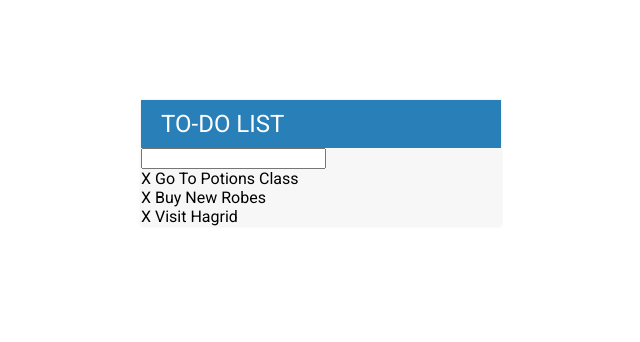
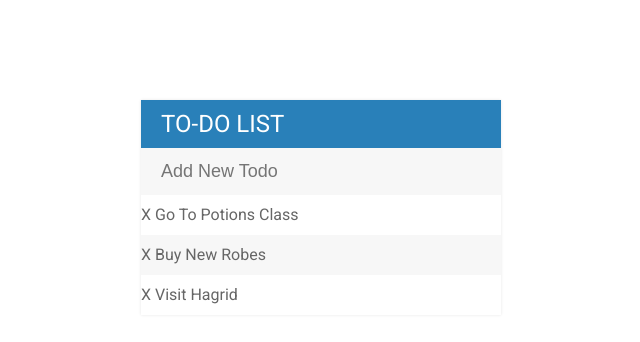
Before and after one commit to ericsousa/todo-list, a plain HTML site: page index.html in a window 1280 px wide. Shown: the whole page, without its empty margins (319-959 px from the left). Drawn offline with Linux system fonts and the light colour scheme.

Commit message:
add styling

```diff
--- a/assets/css/todos.css
+++ b/assets/css/todos.css
@@ -21,13 +21,33 @@ ul {
   margin: 0;
   padding: 0;
 }
+li {
+  background: #fff;
+  height: 40px;
+  line-height: 40px;
+  color: #666;
+  cursor: default;
+}
+li:nth-child(2n) {
+  background: #f7f7f7;
+}
+input {
+  font-size: 18px;
+  background: #f7f7f7;
+  width: 100%;
+  padding: 13px 13px 13px 20px;
+  border: none;
+  box-sizing: border-box;
+  -moz-box-sizing: border-box;
+  -webkit-box-sizing: border-box;
+  color: #2980b9;
+}
+input:focus {
+  background: #fff;
+  border: 3px solid #2980b9;
+  outline: none;
+}
 .completed {
   color: gray;
   text-decoration: line-through;
 }
-li {
-  cursor: default;
-}
-span {
-  cursor: pointer;
-}
--- a/index.html
+++ b/index.html
@@ -13,7 +13,7 @@
 <body>
   <div id="container">
     <h1>To-Do List</h1>
-    <input type="text">
+    <input type="text" placeholder="Add New Todo">
 
     <ul>
       <li><span>X</span> Go To Potions Class</li>
```
